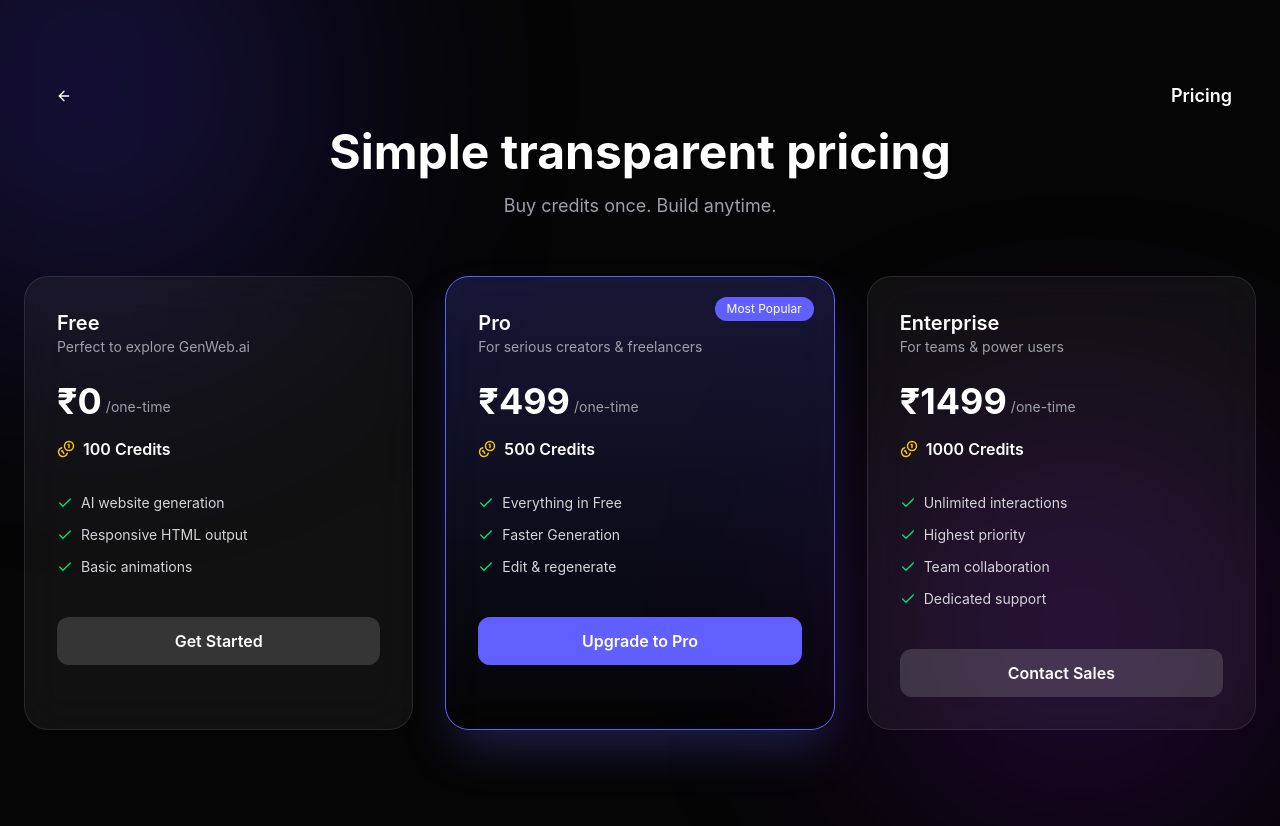
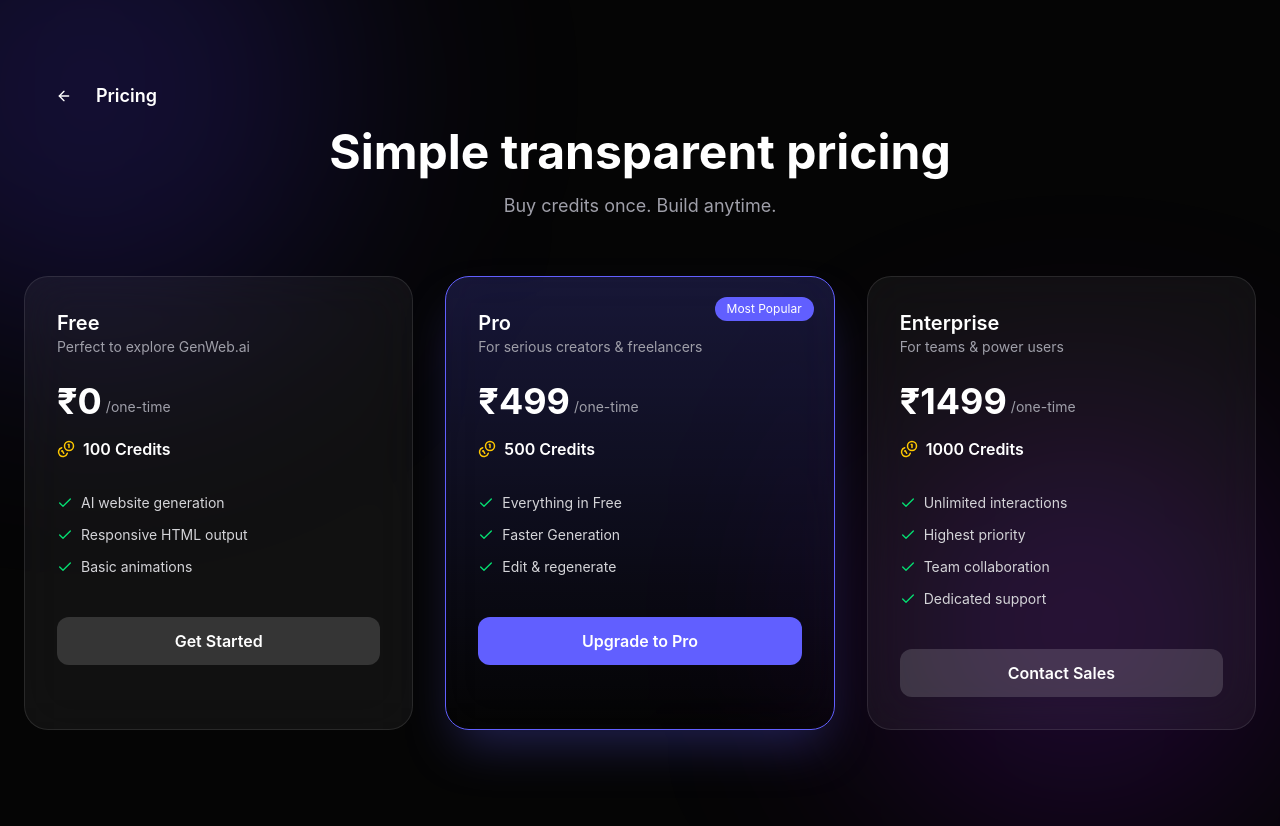
Before and after one commit to Saikat-Pradhan/AI-Website-Builder, a React (Vite) app in the folder client/: page /pricing in a window 1280 px wide. Built offline with nearby package versions, Linux system fonts and the light colour scheme; no server answers; the HTML template or start-up script is replaced by a standard one.

Commit message:
Update button styles in Dashboard and Pricing pages for improved UX

```diff
--- a/client/src/pages/Pricing.jsx
+++ b/client/src/pages/Pricing.jsx
@@ -122,7 +122,7 @@
                 <div className="absolute bottom-0 right-0 w-[400px] h-[400px] bg-purple-600/20 rounded-full blur-[120px]" />
             </div>
 
-            <div className='relative z-10 gap-4 max-w-7xl mx-auto px-6 h-16 flex items-center justify-between'>
+            <div className='relative z-10 gap-4 max-w-7xl mx-auto px-6 h-16 flex items-center'>
                 <button onClick={() => navigate("/")} className='p-2 rounded-lg hover:bg-white/10 transition cursor-pointer'>
                     <ArrowLeft size={16} />
                 </button>
```
